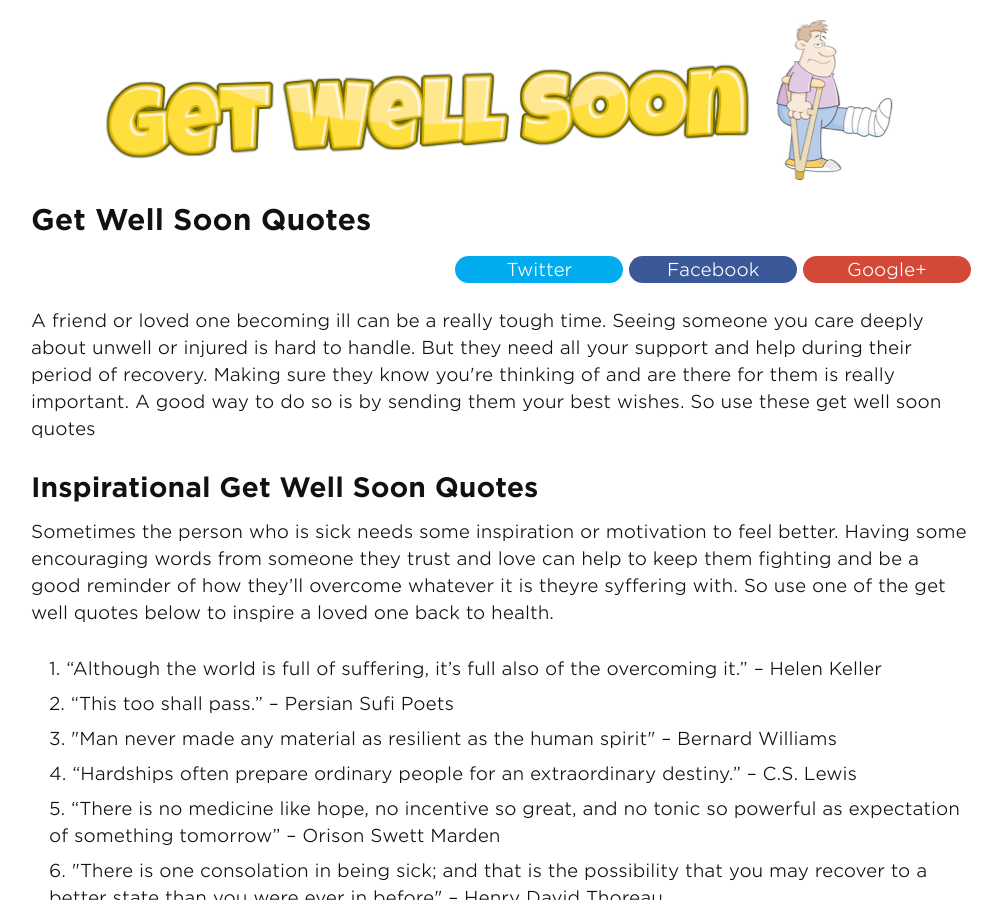
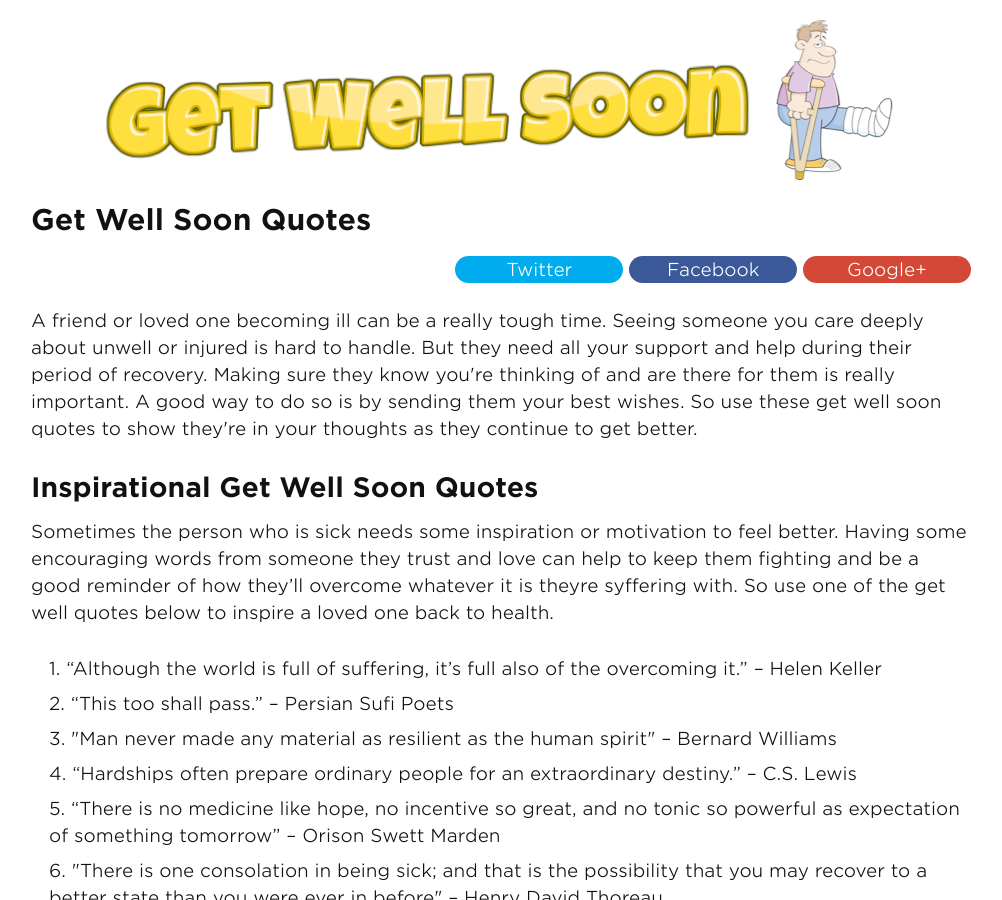
Before and after one commit to andyml123/andyml123.github.io, a Jekyll site: the page built from get-well-soon-quotes.md, in a window 1280 px wide and 900 px high. Shown: the whole window, without its empty margins (139-1141 px from the left). Built offline with Jekyll 4.4.1, drawn with Linux system fonts in a browser that asks for light colours; a script that is not in the unit is left out.

Commit message:
Update get-well-soon-quotes.md

```diff
--- a/get-well-soon-quotes.md
+++ b/get-well-soon-quotes.md
@@ -8,12 +8,14 @@ description: >-
 tags: 'get well quotes, get well wishes, inspirational get well quotes, get well soon'
 image: get-well-soon-quotes.png
 permalink: /get-well-soon-quotes/
-categories: [messages, navbottom]
+categories:
+  - messages
+  - navbottom
 published: true
 ---
 
 <p>
-A friend or loved one becoming ill can be a really tough time. Seeing someone you care deeply about unwell or injured is hard to handle. But they need all your support and help during their period of recovery. Making sure they know you're thinking of and are there for them is really important. A good way to do so is by sending them your best wishes. So use these get well soon quotes
+A friend or loved one becoming ill can be a really tough time. Seeing someone you care deeply about unwell or injured is hard to handle. But they need all your support and help during their period of recovery. Making sure they know you're thinking of and are there for them is really important. A good way to do so is by sending them your best wishes. So use these get well soon quotes to show they're in your thoughts as they continue to get better.
 </p>
 
 <h2>Inspirational Get Well Soon Quotes</h2>
```
